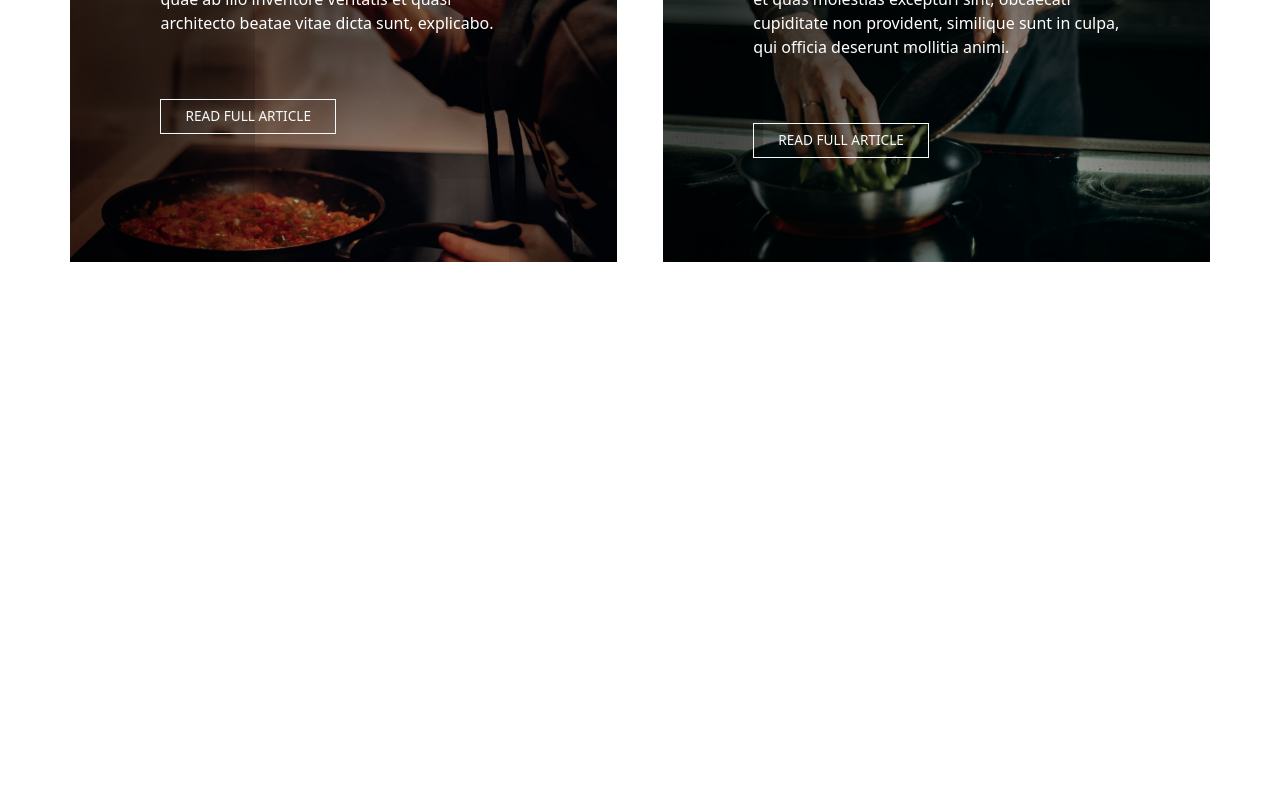
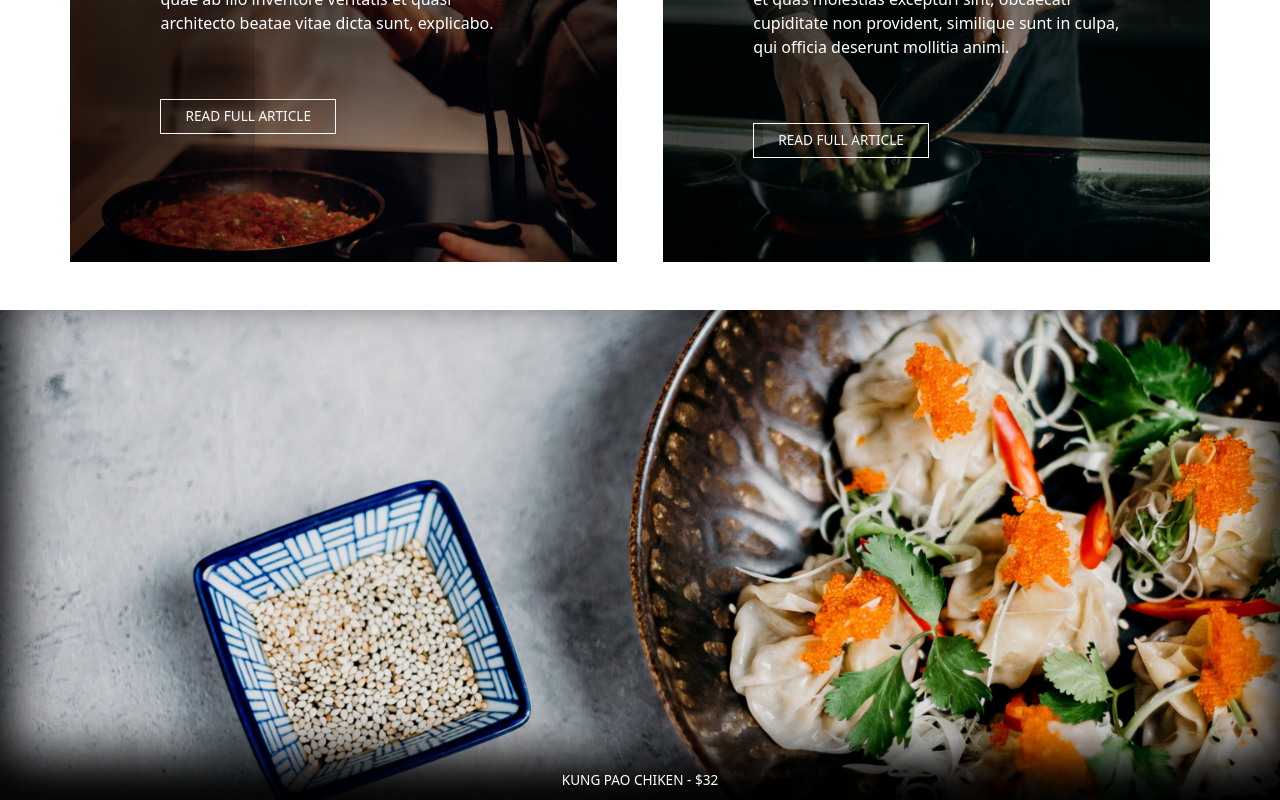
Before and after one commit to xGIANOx/proj-html-vuejs, a Vue app: page / in a window 1280 px wide. Shown: the part 4394-5194 px from the top of the page. Before the commit the page ends 4704 px from the top, so only its background shows below. Built offline with nearby package versions, Linux system fonts and the light colour scheme.

Commit message:
[add] sponsored plate component

```diff
--- a/src/components/AppMain.vue
+++ b/src/components/AppMain.vue
@@ -2,6 +2,8 @@
 import UniversalExperience from './UniversalExperience.vue'
 import HeroComponent from './HeroComponent.vue'
 import CriticsComponent from './CriticsComponent.vue'
+import SponsoredPlate from './SponsoredPlate.vue'
+
 
 
 
@@ -10,7 +12,8 @@ export default {
     components : {
         UniversalExperience,
         HeroComponent,
-        CriticsComponent
+        CriticsComponent,
+        SponsoredPlate,
     }
 }
 </script>
@@ -20,6 +23,7 @@ export default {
     <UniversalExperience></UniversalExperience>
     <HeroComponent></HeroComponent>
     <CriticsComponent></CriticsComponent>
+    <SponsoredPlate></SponsoredPlate>
 
 </template>
 
--- /dev/null
+++ b/src/components/SponsoredPlate.vue
@@ -0,0 +1,31 @@
+<script>
+export default{
+    name:"SponsoredPlate"
+}
+</script>
+
+<template>
+
+    <div class="sponsored_plate position-relative">
+        <div class="plate_name position-absolute">KUNG PAO CHIKEN - $32</div>
+    </div>
+
+</template>
+
+<style lang="scss" scoped>
+
+    .plate_name{
+        bottom: 10px;
+        left: 50%;
+        transform: translateX(-50%);
+        color: white;
+        font-size: 0.85rem;
+    }
+    .sponsored_plate{
+        box-shadow: inset 0px -35px 50px 12px #000000;
+        height: 490px;
+        background-image: url("../assets/img/page52x.jpg");
+        background-size: cover;
+    }
+
+</style>
```
Also changed, not shown: src/assets/img/blog92x-800x916.jpg (added), src/assets/img/page52x.jpg (added).
